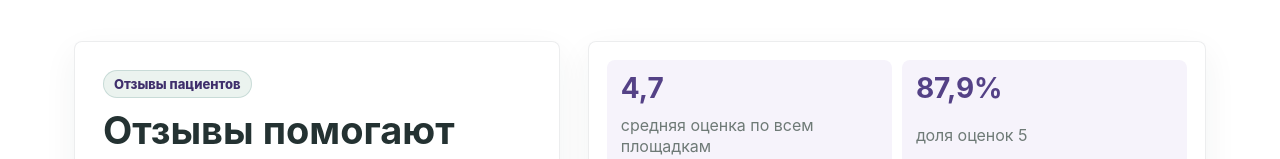
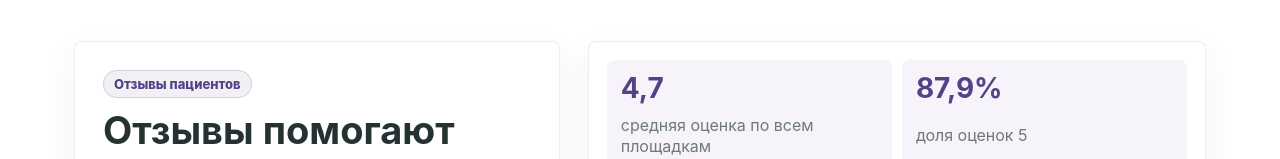
Before and after one commit to NellKree/omedica-site, a React (Vite) app in the folder site/: page / in a window 1280 px wide. Shown: the part 793-952 px from the top of the page. Built offline with nearby package versions, Linux system fonts and the light colour scheme.

Commit message:
Update map link and footer styling

```diff
--- a/site/src/pages/HomePage.tsx
+++ b/site/src/pages/HomePage.tsx
@@ -22,7 +22,7 @@ export function HomePage() {
   const featuredDoctors = doctors.slice(0, 3);
   const { lat, lng } = contacts.coordinates;
   const mapSrc = `https://yandex.ru/map-widget/v1/?ll=${lng}%2C${lat}&pt=${lng}%2C${lat}%2Cpm2rdm&z=17`;
-  const yandexMapUrl = `https://yandex.ru/maps/?ll=${lng}%2C${lat}&pt=${lng}%2C${lat}%2Cpm2rdm&z=17`;
+  const yandexMapUrl = "https://yandex.ru/maps/org/omedika/146061499524/";
 
   return (
     <>
--- a/site/src/styles.css
+++ b/site/src/styles.css
@@ -417,10 +417,10 @@ img {
   min-height: 28px;
   margin-bottom: 12px;
   padding: 5px 10px;
-  border: 1px solid rgba(13, 95, 88, 0.16);
+  border: 1px solid rgba(84, 65, 134, 0.18);
   border-radius: 999px;
-  background: rgba(220, 235, 227, 0.58);
-  color: var(--teal-dark);
+  background: rgba(84, 65, 134, 0.08);
+  color: var(--purple);
   font-size: 13px;
   font-weight: 800;
 }
@@ -1548,7 +1548,7 @@ img {
 
 .contact-list svg {
   flex: 0 0 auto;
-  color: var(--amber);
+  color: var(--white);
 }
 
 .contact-list span {
```
